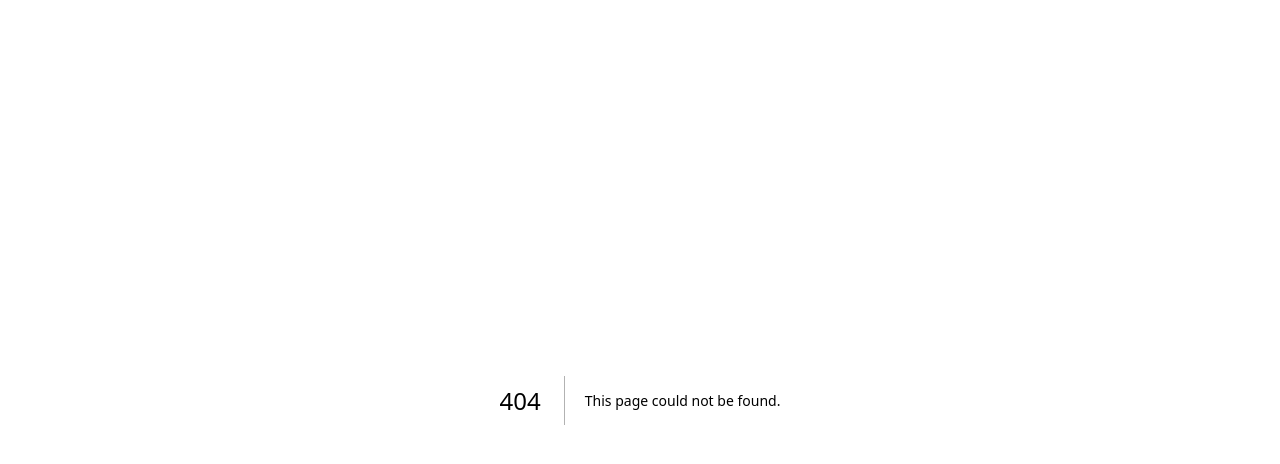
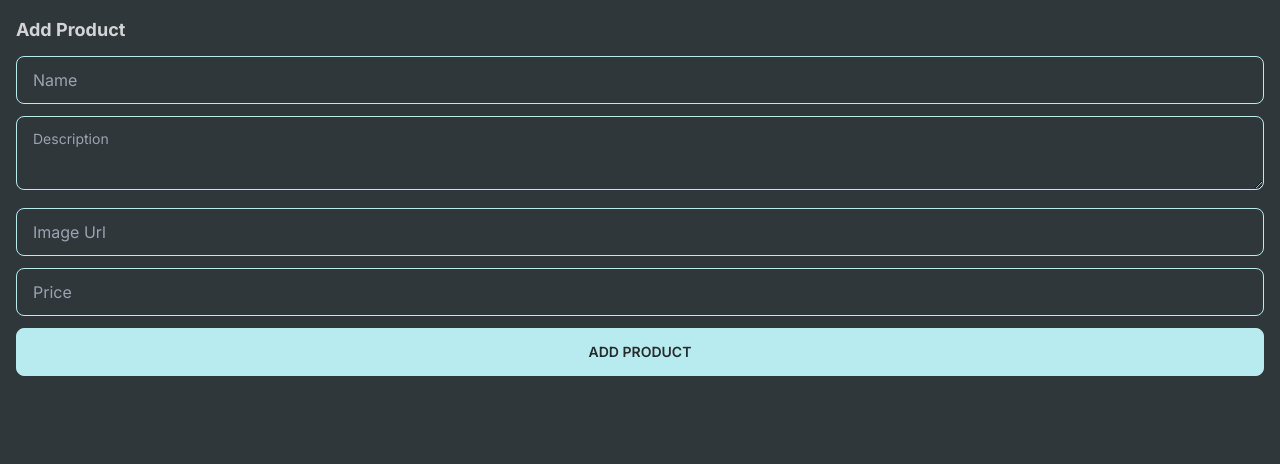
Before and after one commit to CodeForGhost/next-ecom, a Next.js app: page /add-product in a window 1280 px wide. Before the commit this address had no page. Shown: the top 464 px of the page. Built offline with nearby package versions, Linux system fonts and the light colour scheme.

Commit message:
add product page done

```diff
--- a/next.config.js
+++ b/next.config.js
@@ -1,4 +1,11 @@
 /** @type {import('next').NextConfig} */
-const nextConfig = {}
+const nextConfig = {
+  images: {
+    remotePatterns: [{ hostname: "images.unsplash.com" }],
+  },
+  experimental: {
+    serverActions: true,
+  },
+};
 
-module.exports = nextConfig
+module.exports = nextConfig;
--- a/package.json
+++ b/package.json
@@ -25,7 +25,7 @@
   "devDependencies": {
     "@types/node": "^20",
     "@types/react": "^18",
-    "@types/react-dom": "^18",
+    "@types/react-dom": "^18.2.15",
     "autoprefixer": "^10.0.1",
     "eslint": "^8",
     "eslint-config-next": "14.0.2",
--- /dev/null
+++ b/src/app/add-product/page.tsx
@@ -0,0 +1,69 @@
+import prisma from "@/lib/db/primsa";
+import { redirect } from "next/navigation";
+import FormSubmitButton from "../components/FormSubmitButton";
+
+export const metadata = {
+  title: "Add Product - Ecommerce",
+};
+
+async function addProduct(formData: FormData) {
+  "use server";
+
+  const name = formData.get("name")?.toString();
+  const description = formData.get("description")?.toString();
+  const imageUrl = formData.get("imageUrl")?.toString();
+  const price = Number(formData.get("price"));
+
+  if (!name || !description || !imageUrl || !price) {
+    throw Error("Missing required fields");
+  }
+
+  await prisma.product.create({
+    data: {
+      name,
+      description,
+      imageUrl,
+      price,
+    },
+  });
+
+  redirect("/");
+}
+
+export default function AddProductPage() {
+  return (
+    <div>
+      <h1 className="mb-3 text-lg font-bold">Add Product</h1>
+      <form action={addProduct}>
+        <input
+          required
+          type="text"
+          name="name"
+          placeholder="Name"
+          className="input input-bordered input-primary mb-3 w-full"
+        />
+        <textarea
+          required
+          name="description"
+          placeholder="Description"
+          className="textarea textarea-bordered textarea-primary mb-3 w-full"
+        ></textarea>
+        <input
+          required
+          type="url"
+          name="imageUrl"
+          placeholder="Image Url"
+          className="input input-bordered input-primary mb-3 w-full"
+        />
+        <input
+          required
+          type="number"
+          name="price"
+          placeholder="Price"
+          className="input input-bordered input-primary mb-3 w-full"
+        />
+        <FormSubmitButton className="btn-block">Add Product</FormSubmitButton>
+      </form>
+    </div>
+  );
+}
--- /dev/null
+++ b/src/app/components/FormSubmitButton.tsx
@@ -0,0 +1,29 @@
+"use client";
+
+import { ComponentProps } from "react";
+import { useFormStatus } from "react-dom";
+
+type FormSubmitButtonProps = {
+  children: React.ReactNode;
+  className?: string;
+} & ComponentProps<"button">;
+
+export default function FormSubmitButton({
+  children,
+  className,
+  ...props
+}: FormSubmitButtonProps) {
+  const { pending } = useFormStatus();
+
+  return (
+    <button
+      {...props}
+      className={`btn btn-primary ${className}`}
+      type="submit"
+      disabled={pending}
+    >
+      {pending && <span className="loading loading-spinner" />}
+      {children}
+    </button>
+  );
+}
--- /dev/null
+++ b/src/app/error.tsx
@@ -0,0 +1,5 @@
+"use client";
+
+export default function ErrorPage() {
+  return <div>Something went wrong. Please refresh Page</div>;
+}
--- a/src/app/layout.tsx
+++ b/src/app/layout.tsx
@@ -1,22 +1,24 @@
-import type { Metadata } from 'next'
-import { Inter } from 'next/font/google'
-import './globals.css'
+import type { Metadata } from "next";
+import { Inter } from "next/font/google";
+import "./globals.css";
 
-const inter = Inter({ subsets: ['latin'] })
+const inter = Inter({ subsets: ["latin"] });
 
 export const metadata: Metadata = {
-  title: 'Create Next App',
-  description: 'Generated by create next app',
-}
+  title: "Ecommerce",
+  description: "The Ecommerce App in NextJs",
+};
 
 export default function RootLayout({
   children,
 }: {
-  children: React.ReactNode
+  children: React.ReactNode;
 }) {
   return (
     <html lang="en">
-      <body className={inter.className}>{children}</body>
+      <body className={inter.className}>
+        <main className="m-auto min-w-[300px] max-w-7xl p-4">{children}</main>
+      </body>
     </html>
-  )
+  );
 }
```
Also changed, not shown: 1 other file (tests, documents, lock files or other folders).
